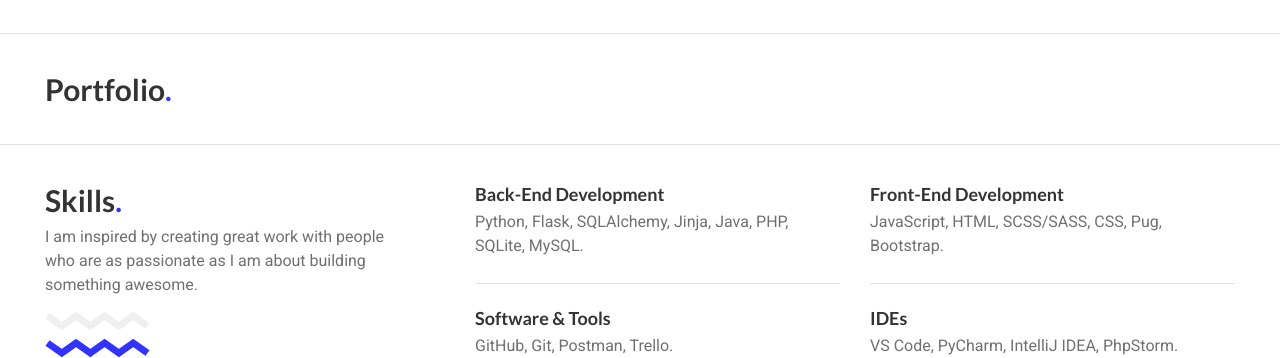
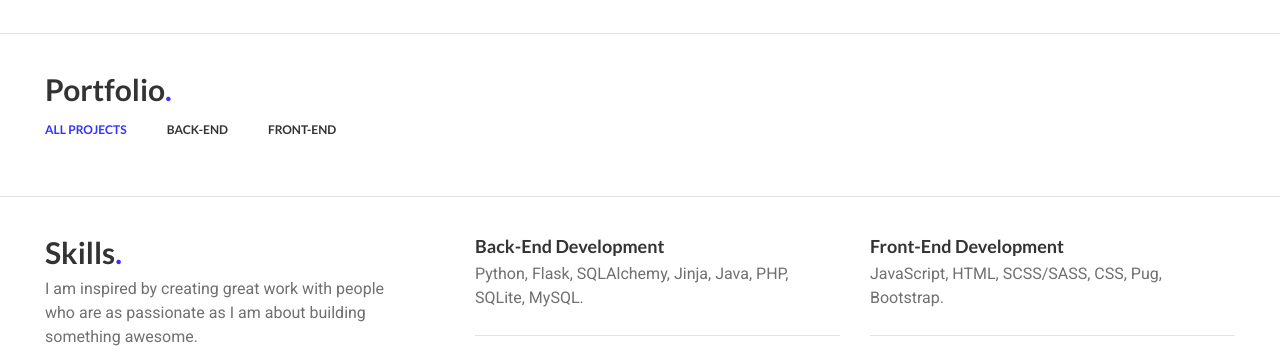
Before and after one commit to gigaamiridze/Resume, a website: page index.html in a window 1280 px wide. Shown: the part 451-809 px from the top of the page. Drawn offline with Linux system fonts and the light colour scheme.

Commit message:
Added project categories titles

```diff
--- a/index.html
+++ b/index.html
@@ -87,6 +87,11 @@
     <section id="portfolio">
       <div class="container">
         <h2 class="main-title">portfolio<span class="blue-point">.</span></h2>
+        <ul class="categories">
+          <li class="active">all projects</li>
+          <li>back-end</li>
+          <li>front-end</li>
+        </ul>
       </div>
     </section>
     <section id="skills">
--- a/scss/main/_portfolio.scss
+++ b/scss/main/_portfolio.scss
@@ -0,0 +1,20 @@
+#portfolio {
+  .container {
+    .categories {
+      @include flex-property(flex-start, center);
+      margin: 20px 0;
+      gap: 40px;
+      li {
+        @extend %black-small-text;
+        cursor: pointer;
+        @include transition(color, 0.3s, ease);
+        &:hover {
+          color: $blue;
+        }
+        &.active {
+          color: $blue;
+        }
+      }
+    }
+  }
+}
```
Also changed, not shown: css/global.css.
